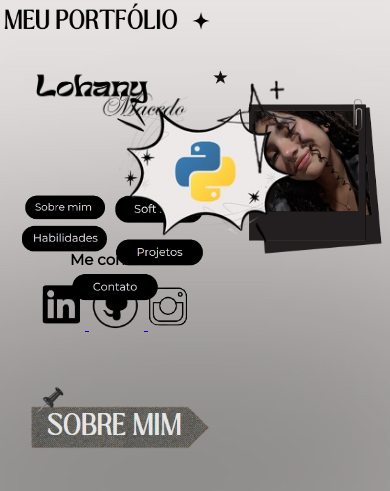
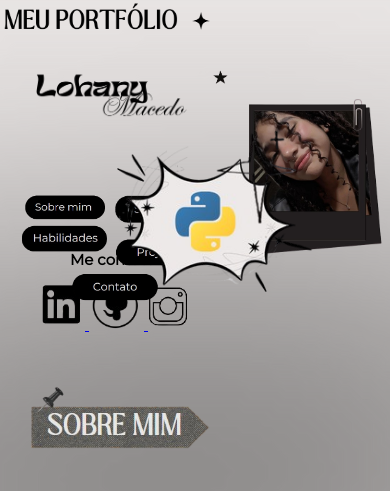
Before and after one commit to Lohanyy17/Portfolio, a Flask app: page / in a window 390 px wide. Shown: the top 491 px of the page. Run offline with Flask 3, Linux system fonts and the light colour scheme.

Commit message:
Update style.css

```diff
--- a/static/styles/style.css
+++ b/static/styles/style.css
@@ -776,7 +776,7 @@ body{
     width: 50%;
     margin-left: 30%;
     position: absolute;
-    top: 70px;
+    top: 120px;
 
     transition: transform 0.4s ease;
 }
```
